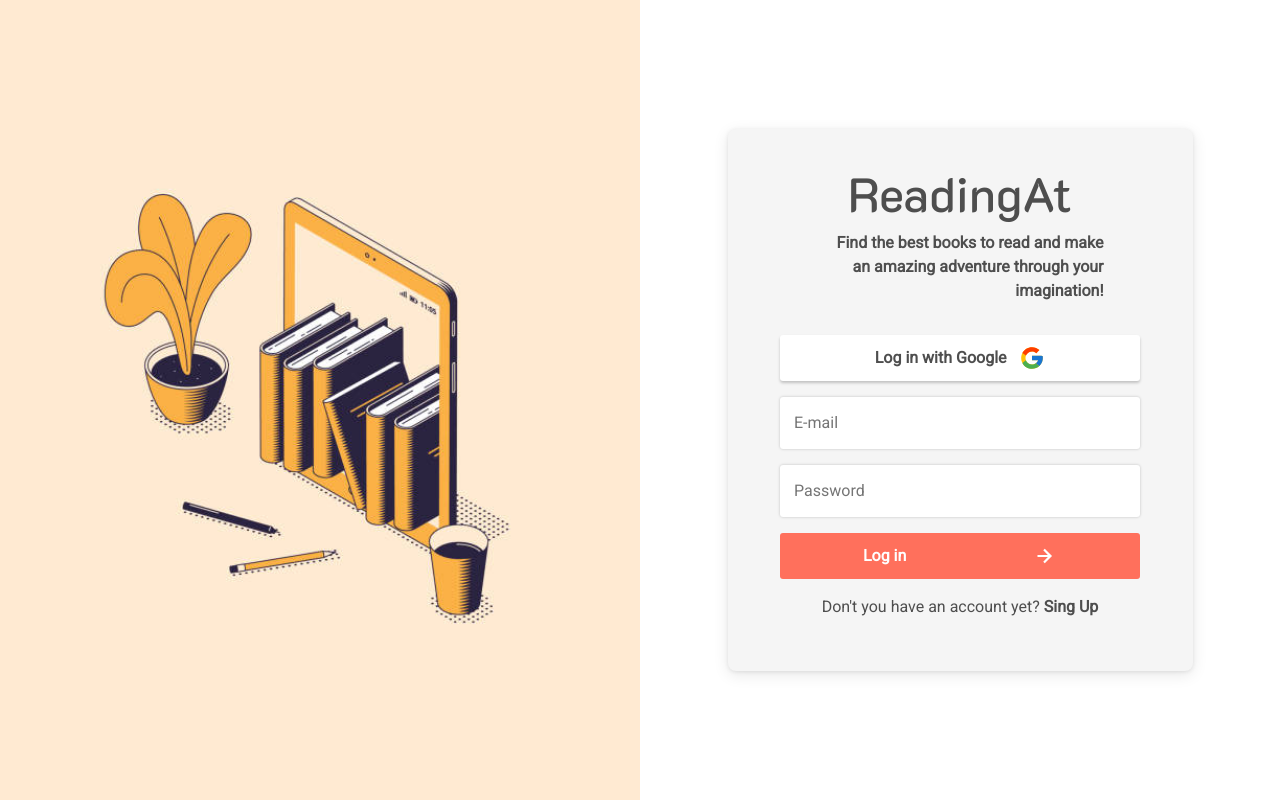
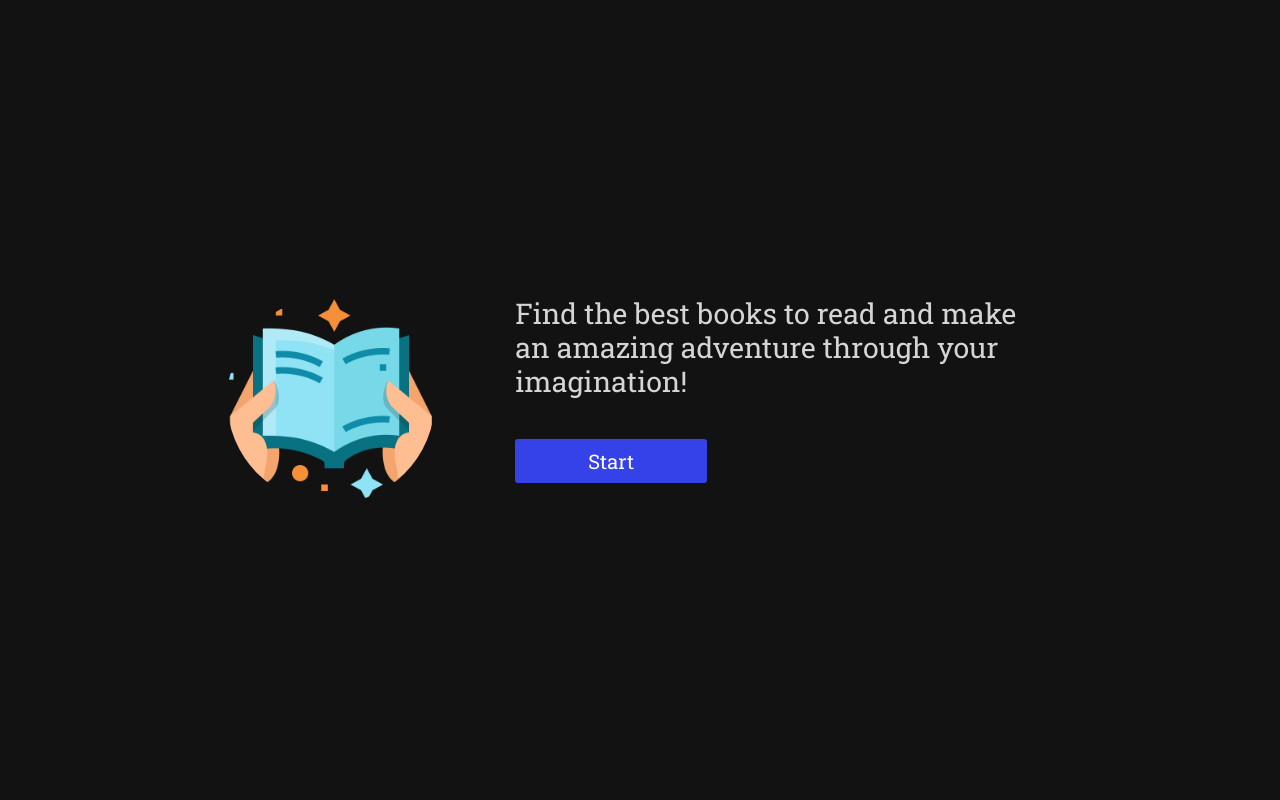
Before and after one commit to adrianecaroline/read-on, a React (Create React App) app: page / in a window 1280 px wide. Built offline with nearby package versions, Linux system fonts and the light colour scheme.

Commit message:
tela inicial

```diff
--- a/src/Pages/Home/Initial.js
+++ b/src/Pages/Home/Initial.js
@@ -1,7 +1,7 @@
-import readpic from '../../Images/pastel.jpg'
+import readpic from '../../Images/reading-book.png'
 import { Main } from './InitialStyle'
-import { FcGoogle } from "react-icons/fc";
-import { BiRightArrowAlt } from "react-icons/bi";
+// import { FcGoogle } from "react-icons/fc";
+// import { BiRightArrowAlt } from "react-icons/bi";
 import { useNavigate } from "react-router-dom";
 
 export function Initial () {
@@ -11,29 +11,16 @@ export function Initial () {
   return (
     <>
     <Main>
-      <section className='test'>
-        <div className='image'>
-          <img  src={readpic} alt='read'/>
+      <section className='content'>
+        <div className='logo'>
+          <img src={readpic} alt="logo"/>
         </div>
-      </section>
 
-      <section className='login'>
-        <div className='login-area'>
-        <h1> ReadingAt</h1>
-        <p className='text'>Find the best books to read and make an amazing adventure through your imagination!</p>
-
-        <form>
-          <button type="button" id='google' name='google'>Log in with Google <FcGoogle size={26}/></button>
-
-          <input type="email" id='email' name='email' placeholder="E-mail"/>
-
-          <input type="password" name='password' placeholder="Password"/>
-
-          <button className='btn' onClick={ () => {navigate("/profile")}} >Log in <BiRightArrowAlt size={26} color="white" className='svg'/></button>
-
-          <p>Don't you have an account yet? <span>Sing Up</span></p>
-
-        </form>
+        <div className='text-content'>
+          <h3>
+          Find the best books to read and make an amazing adventure through your imagination!
+          </h3>
+          <button>Start</button>
         </div>
       </section>
     </Main>
--- a/src/Pages/Home/InitialStyle.js
+++ b/src/Pages/Home/InitialStyle.js
@@ -5,124 +5,47 @@ export const Main = styled.main`
   justify-content: center;
   align-items: center;
   height: 100vh;
-  color: #4E4E4E;
+  background-color: #121212;
+  //color: #4E4E4E;
   overflow: hidden;
 
-  .test {
-    background: #ffead2;
-    height: 100vh;
-    width: 50%;
-  }
-
-  .login-area{
-    margin: auto;
-    width: 465px;
-    box-shadow: 0 1px 4px rgb(0 0 0 / 9%), 0 4px 16px rgb(0 0 0 / 9%);
-    border-radius: 8px;
-    padding: 36px 25px;
-    background-color: #f5f5f5;
-    align-self: center;
+  .content {
     display: flex;
-    flex-direction: column;
-  }
-
-  .image {
-    //width: 50%;
-    display: flex;
+    align-content: center;
     justify-content: center;
-    height: 100vh;
-    align-items: center;
+    gap: 5rem;
+    width: 84%;
   }
 
   img {
-    width: 40rem;
+    width: 13rem;
+    border-radius: 50%;
   }
 
-  .login {
-    /* padding: 2rem 1rem;
-    box-sizing: border-box;
-    background: #f1f1f161;
-    border-radius: 19px; */
+  .text-content {
     width: 50%;
+    display: flex;
+    flex-direction: column;
+    gap: 2rem;
   }
 
-  h1 {
-    margin-top: 5rem;
-    font-size: 3rem;
-    text-align: center;
-    margin-top: 0;
-    font-family: 'K2D', sans-serif;
+  h3 {
+    font-size: calc(1.3rem + .6vw);
+    color: #d5d5d5;
   }
 
-  p {
-    text-align: center;
-  }
-
-  span {
-    font-weight: 700;
-    cursor: pointer;
-  }
-
-  .text {
-    text-align: right;
-    margin: 0 4rem;
-    font-weight: 600;
-  }
-
-  #google {
-    width: 360px;
-    background: #ffff;
-    box-shadow: 0px 2px 3px 0px rgb(0 0 0 / 21%);
-    padding: 10px;
-    color: #4E4E4E;
-    border: 0;
+  button {
+    padding: 7px 50px;
+    border: none;
     border-radius: 3px;
-    font-weight: bolder;
-
-    cursor: pointer;
-    font-size: 1rem;
-    gap: 0.8rem;
+    background: #3442e7;
+    color: white;
+    font-size: 20px;
+    box-sizing: border-box;
+    width: 12rem;
     display: flex;
-    align-items: center;
     justify-content: center;
-    font-family: 'Roboto', sans-serif;
-  }
-
-  #google {
-    margin-top: 2rem;
-  }
-
-  input {
-    border-radius: 3px;
-    font-family: 'Roboto', sans-serif;
-    width: 360px;
-    font-size: 1rem;
-    box-sizing: border-box;
-    color: #4E4E4E;
-    //background: #F9F8FD;
-    background: #ffffff;
-    border: 0;
-    padding: 14px;
-    box-shadow: 0px 0px 3px 0px rgb(0 0 0 / 21%);
-
-  }
-
-  .btn {
-    background-color: #ff705c;
-    color: #ffff;
-    font-weight: bolder;
-    cursor: pointer;
-    border: 0;
-    border-radius: 3px;
-    width: 360px;
-    font-size: 1rem;
-    padding: 10px;
-
-    gap: 0.8rem;
-    display: flex;
-    align-items: center;
-    justify-content: center;
-    font-family: 'Roboto', sans-serif;
+    align-content: center;
 
     :hover {
       transition-property: transform;
@@ -131,15 +54,5 @@ export const Main = styled.main`
     }
   }
 
-  .svg {
-    display: flex;
-    margin-left: 7rem !important;
-  }
 
-  form {
-    display: flex;
-    flex-direction: column;
-    align-items: center;
-    gap: 1rem;
-  }
 `;
--- a/src/index.css
+++ b/src/index.css
@@ -1,25 +1,19 @@
-@import url('https://fonts.googleapis.com/css2?family=K2D:wght@500&family=Lexend+Deca:wght@300&family=Montserrat:wght@500&family=Nanum+Gothic&family=Source+Sans+Pro&family=Ubuntu:wght@500&display=swap');
-@import url('https://fonts.googleapis.com/css2?family=K2D:wght@500&family=Lexend+Deca:wght@300&family=Montserrat:wght@500&family=Nanum+Gothic&family=Roboto&family=Source+Sans+Pro&family=Ubuntu:wght@500&display=swap');
+@import url('https://fonts.googleapis.com/css2?family=Roboto+Slab:wght@300;400&display=swap');
 
 html, body {
   height: 100vh;
+  margin: 0;
+
 }
 
 * {
-  font-family: 'Roboto', serif;
+  font-family: 'Roboto Slab', serif;
 
 }
 
 body {
-  margin: 0;
-  /* font-family: 'Roboto', serif; */
   background-color: #f3f4f5;
   color: rgb(49, 49, 49);
-  /* font-family: -apple-system, BlinkMacSystemFont, 'Segoe UI', 'Roboto', 'Oxygen',
-    'Ubuntu', 'Cantarell', 'Fira Sans', 'Droid Sans', 'Helvetica Neue',
-    sans-serif;
-  -webkit-font-smoothing: antialiased;
-  -moz-osx-font-smoothing: grayscale; */
 }
 /*
 code {
```
Also changed, not shown: src/Images/reading-book.png (added).
